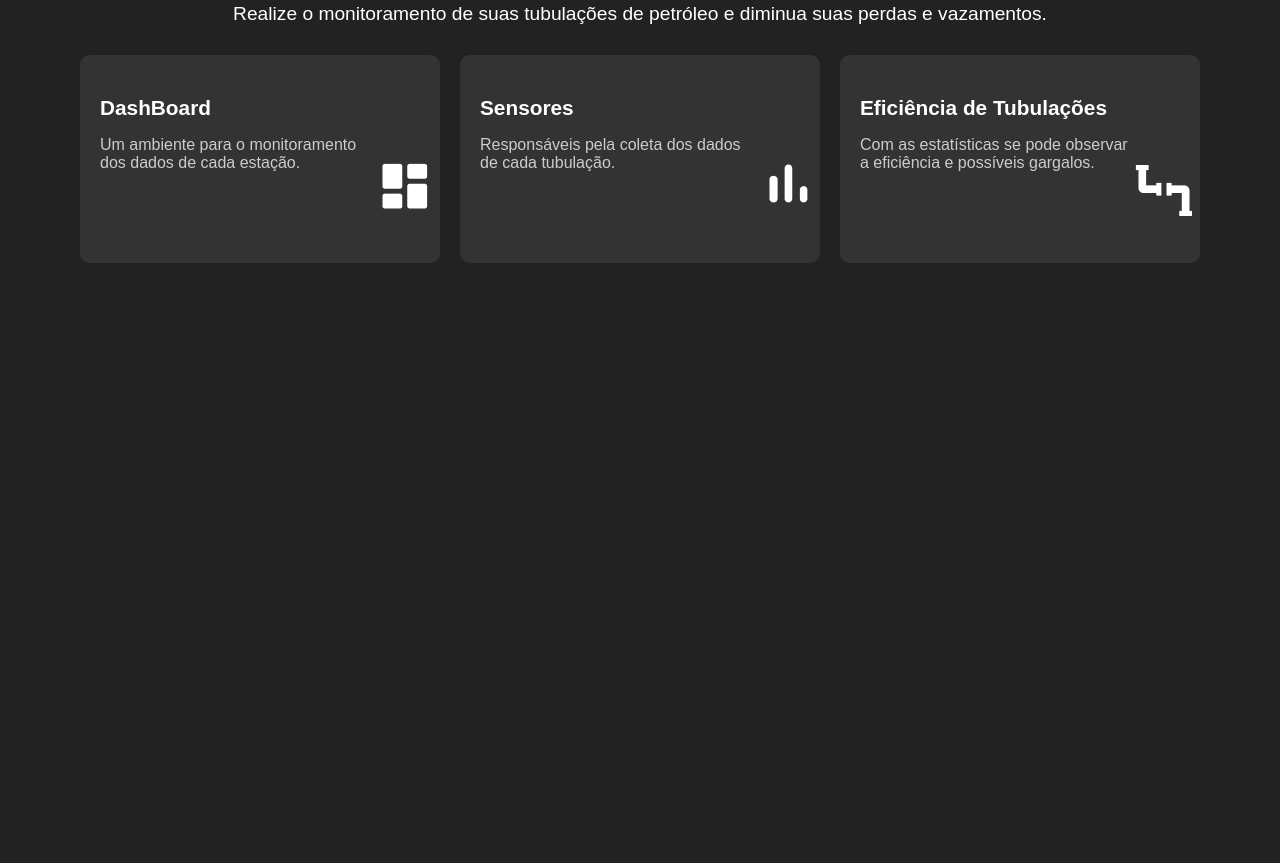
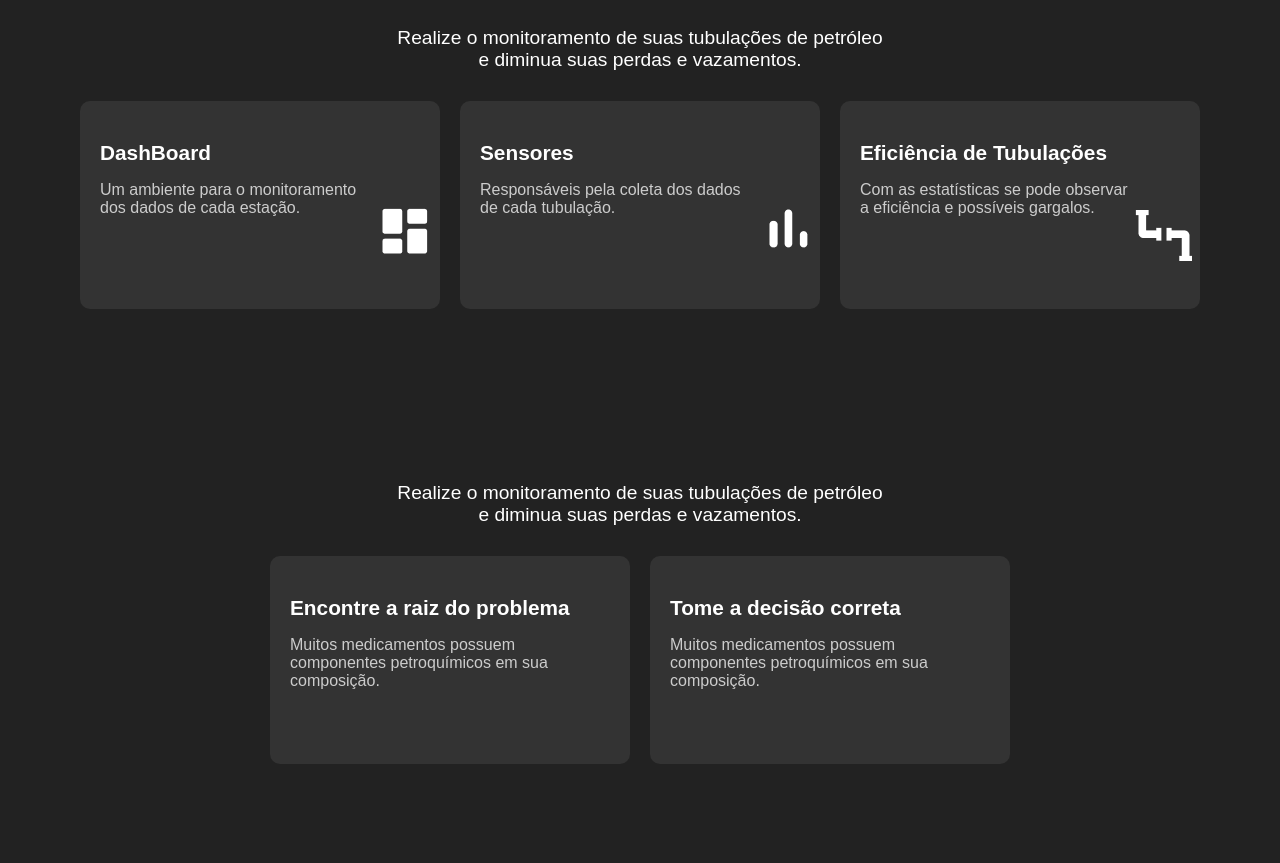
Before and after one commit to LukaNagayassu/PIPE_LINE, a plain HTML site: page Site/home.html in a window 1280 px wide. Shown: the part 937-1800 px from the top of the page. Before the commit the page ends 1300 px from the top, so only its background shows below. Drawn offline with Linux system fonts and the light colour scheme.

Commit message:
Alterando site

```diff
--- a/Site/home.html
+++ b/Site/home.html
@@ -62,6 +62,20 @@
         </div>
     </section>
 
+    <section class="after-hero">
+        <p>Realize o monitoramento de suas tubulações de petróleo e diminua suas perdas e vazamentos.</p>
+        <div class="cards">
+            <div class="card2">
+                <h3>Encontre a raiz do problema</h3>
+                <p>Muitos medicamentos possuem componentes petroquímicos em sua composição.</p>
+            </div>
+            <div class="card2">
+                <h3>Tome a decisão correta</h3>
+                <p>Muitos medicamentos possuem componentes petroquímicos em sua composição.</p>
+            </div>
+        </div>
+    </section>
+
 
 
 </body>
--- a/Site/styles.css
+++ b/Site/styles.css
@@ -1,3 +1,7 @@
+@import url('https://fonts.googleapis.com/css2?family=Poppins:ital,wght@0,100;0,200;0,300;0,400;0,500;0,600;0,700;0,800;0,900;1,100;1,200;1,300;1,400;1,500;1,600;1,700;1,800;1,900&display=swap');
+
+@import url('https://fonts.googleapis.com/css2?family=Epilogue:ital,wght@0,100..900;1,100..900&family=Poppins:ital,wght@0,100;0,200;0,300;0,400;0,500;0,600;0,700;0,800;0,900;1,100;1,200;1,300;1,400;1,500;1,600;1,700;1,800;1,900&display=swap');
+
 body {
     margin: 0;
     padding: 0;
@@ -16,6 +20,7 @@ header {
     height: 10vh;
     top: 0;
     z-index: 1000;
+    font-family: "Poppins";
 }
 
 .logo {
@@ -81,6 +86,7 @@ header {
     position: relative;
     z-index: 2;
     width: 65vw;
+    font-family: "Epilogue";
 }
 
 h1 {
@@ -115,6 +121,10 @@ h1 {
     padding: 50px 20px;
     background-color: #222;
     height: 50vh;
+    justify-content: center;
+    align-items: center;
+    display: flex;
+    flex-direction: column;
 }
 
 .after-hero h2 {
@@ -125,6 +135,7 @@ h1 {
 .after-hero p {
     font-size: 1.2rem;
     margin-bottom: 30px;
+    width: 40%;
 }
 
 .cards {
@@ -142,13 +153,34 @@ h1 {
     text-align: left;
 }
 
+.card2 {
+    background: #333;
+    padding: 20px;
+    border-radius: 10px;
+    width: 25vw;
+    height: 21vh;
+    text-align: left;
+}
+
 .card h3 {
     font-size: 1.3rem;
     margin-bottom: 10px;
     width: 22vw;
 }
 
+.card2 h3 {
+    font-size: 1.3rem;
+    margin-bottom: 10px;
+    width: 22vw;
+}
+
 .card p {
+    font-size: 1rem;
+    color: #ccc;
+    width: 21vw;
+}
+
+.card2 p {
     font-size: 1rem;
     color: #ccc;
     width: 21vw;
```
